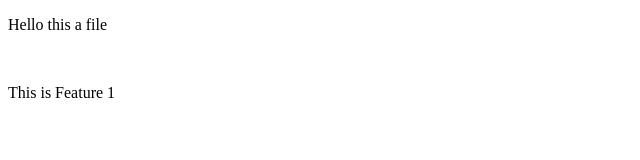
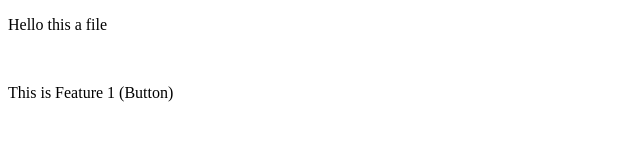
Before and after one commit to BilalButtt/localrepo, a plain HTML site: page index.html in a window 1280 px wide. Shown: the full height of the page, 0-640 px from the left. Drawn offline with Linux system fonts and the light colour scheme.

```diff
--- a/index.html
+++ b/index.html
@@ -6,6 +6,6 @@
     <title>Document</title>
 </head>
 <body>
-    <p>Hello this a file</p><br><p>This is Feature 1</p>
+    <p>Hello this a file</p><br><p>This is Feature 1 (Button)</p>
 </body>
 </html>
```
